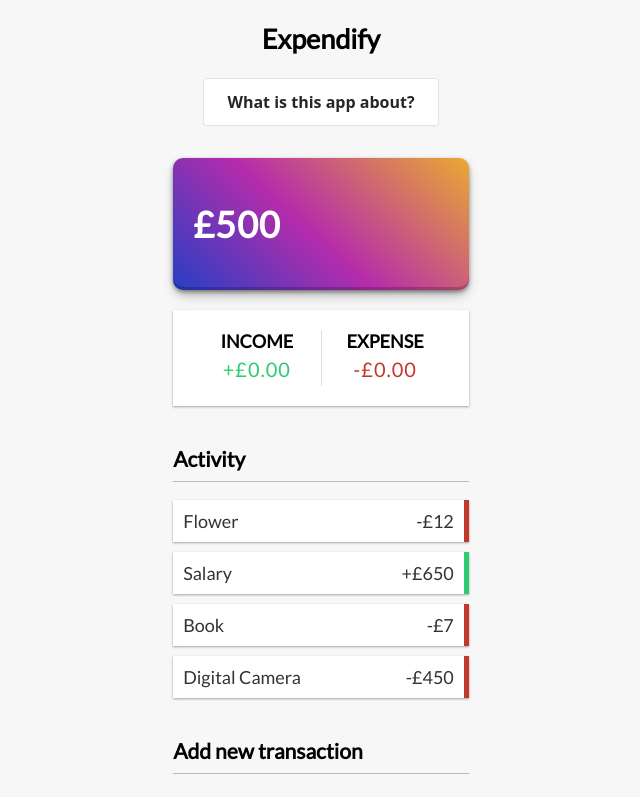
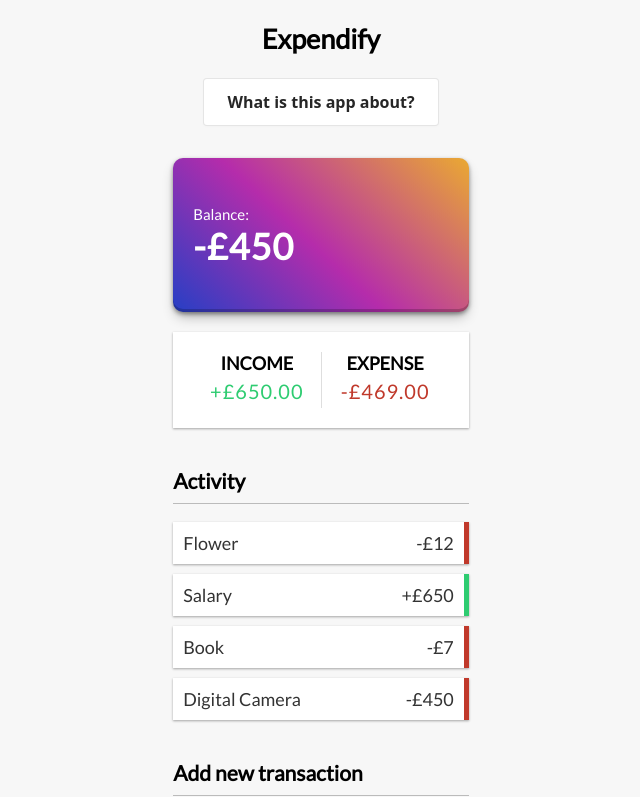
Before and after one commit to jemcap/expendify-app, a React (Vite) app: page / in a window 1280 px wide. Shown: the top 797 px of the page, without its empty margins (319-959 px from the left). Built offline with nearby package versions, Linux system fonts and the light colour scheme.

Commit message:
fix: Dynamically rendered transaction list from useContext to History and logic to add the income and expenses

```diff
--- a/src/components/Balance.jsx
+++ b/src/components/Balance.jsx
@@ -1,9 +1,15 @@
-import React from "react";
+import React, { useContext } from "react";
+import { GlobalContext } from "../context/GlobalState";
 
 const Balance = () => {
+  const { transactions } = useContext(GlobalContext);
+  const amounts = transactions.map((transaction) => transaction.amount);
+  const total = amounts.reduce((acc, item) => (acc, item), 0);
+
   return (
     <div className="balance-container">
-      <h1 id="balance">£500</h1>
+      <small>Balance:</small>
+      <h1 id="balance">{total < 0 ? `-£${Math.abs(total)}` : `£${total}`}</h1>
     </div>
   );
 };
--- a/src/components/NewTransaction.jsx
+++ b/src/components/NewTransaction.jsx
@@ -1,6 +1,20 @@
-import React from "react";
+import React, { useState } from "react";
 
 const NewTransaction = () => {
+  const [formData, setFormData] = useState({
+    text: "",
+    amount: "",
+  });
+
+  // function handleAddTransaction() = {
+  //   setFormData((prevData) => {
+  //     return {
+  //       ...prevData,
+  //       text: text,
+
+  //     }
+  //   })
+  // }
   return (
     <>
       <h3>Add new transaction</h3>
--- a/src/components/TransactionsContainer.jsx
+++ b/src/components/TransactionsContainer.jsx
@@ -1,18 +1,31 @@
-import React from "react";
+import React, { useContext } from "react";
+import { GlobalContext } from "../context/GlobalState";
 
 const TransactionsContainer = () => {
+  const { transactions } = useContext(GlobalContext);
+  const income = transactions
+    .map((transaction) => transaction.amount)
+    .filter((transaction) => transaction > 0)
+    .reduce((acc, item) => acc + item, 0);
+
+  const expense = transactions
+    .map((transaction) => transaction.amount)
+    .filter((transaction) => transaction < 0)
+    .reduce((acc, item) => acc + item, 0);
+
+  console.log(income);
   return (
     <div className="inc-exp-container">
       <div>
         <h4>Income</h4>
         <p id="money-plus" className="money plus">
-          +£0.00
+          +£{Math.abs(income).toFixed(2)}
         </p>
       </div>
       <div>
         <h4>Expense</h4>
         <p id="money-minus" className="money minus">
-          -£0.00
+          -£{Math.abs(expense).toFixed(2)}
         </p>
       </div>
     </div>
```
